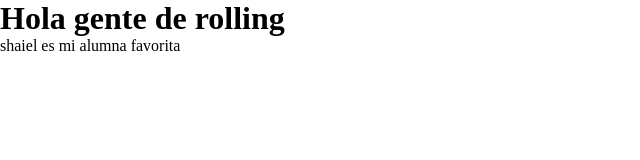
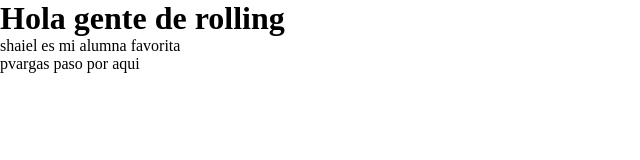
Before and after one commit to andresperlo5/repaso_git_comision_web9, a plain HTML site: page index.html in a window 1280 px wide. Shown: the whole page, without its empty margins (0-640 px from the left). Drawn offline with Linux system fonts and the light colour scheme.

Commit message:
agrego un parrafo

```diff
--- a/index.html
+++ b/index.html
@@ -13,5 +13,7 @@
   <body>
     <h1>Hola gente de rolling</h1>
     <p>shaiel es mi alumna favorita</p>
+
+    <p>pvargas paso por aqui</p>
   </body>
 </html>
```
